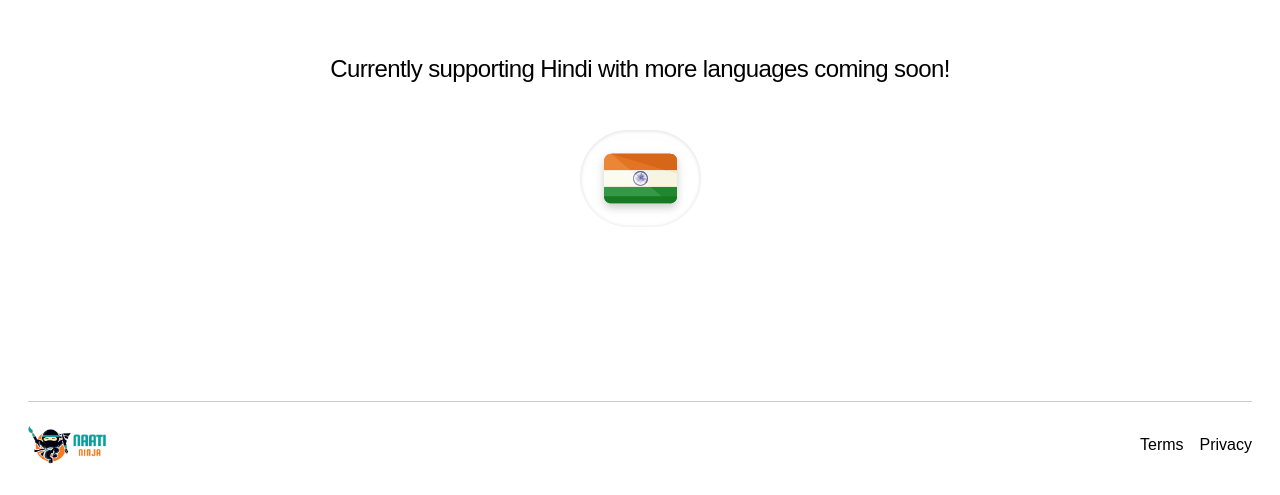
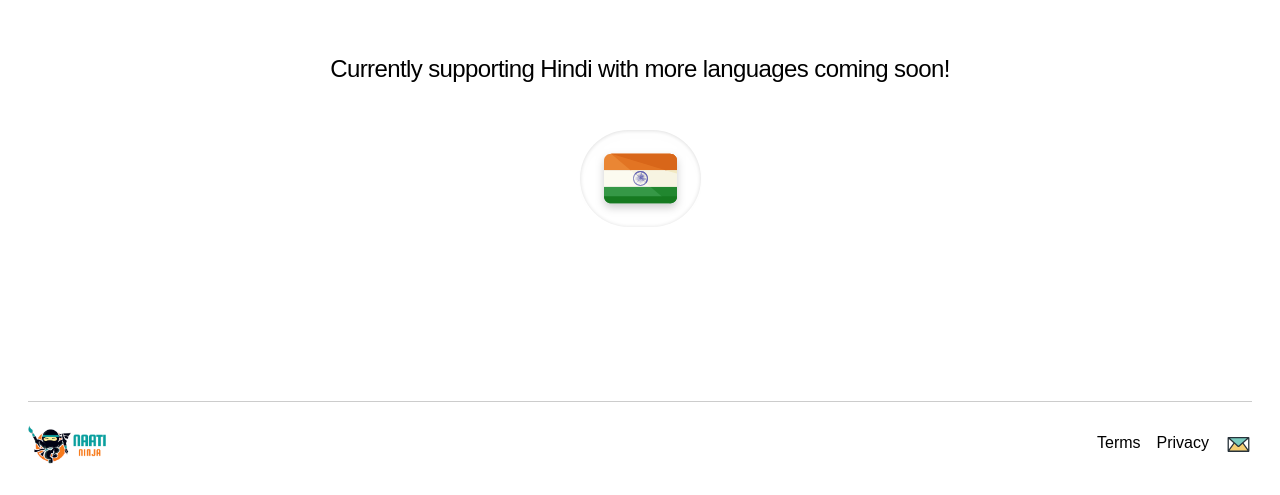
Before and after one commit to naatiai/naati-ninja, a Next.js app: page / in a window 1280 px wide. Shown: the part 3514-4009 px from the top of the page. Built offline with nearby package versions, Linux system fonts and the light colour scheme; no server answers; a web font is replaced by a local one.

Commit message:
just a contact link

```diff
--- a/components/home/Footer.tsx
+++ b/components/home/Footer.tsx
@@ -1,5 +1,7 @@
 import Logo from '../ui/Logo';
 import Link from 'next/link';
+import Image from 'next/image';
+import Tooltip from '@mui/material/Tooltip';
 
 const Footer = () => {
   return (
@@ -24,18 +26,20 @@ const Footer = () => {
             >
               Privacy
             </Link>
-            {/* <Link
-              href="https://linkedin.com/"
-              className="group"
-              aria-label="Linkedin"
-            >
-              <svg
-                aria-hidden="true"
-                className="h-6 w-6 fill-slate-500 group-hover:fill-slate-700"
+            <Tooltip title="Email Support">
+              <Link
+                href="mailto:support@naatininja.com"
+                className="group"
+                aria-label="Contact Suppoer"
               >
-                <path d="M12 2C6.477 2 2 6.484 2 12.017c0 4.425 2.865 8.18 6.839 9.504.5.092.682-.217.682-.483 0-.237-.008-.868-.013-1.703-2.782.605-3.369-1.343-3.369-1.343-.454-1.158-1.11-1.466-1.11-1.466-.908-.62.069-.608.069-.608 1.003.07 1.531 1.032 1.531 1.032.892 1.53 2.341 1.088 2.91.832.092-.647.35-1.088.636-1.338-2.22-.253-4.555-1.113-4.555-4.951 0-1.093.39-1.988 1.029-2.688-.103-.253-.446-1.272.098-2.65 0 0 .84-.27 2.75 1.026A9.564 9.564 0 0 1 12 6.844a9.59 9.59 0 0 1 2.504.337c1.909-1.296 2.747-1.027 2.747-1.027.546 1.379.202 2.398.1 2.651.64.7 1.028 1.595 1.028 2.688 0 3.848-2.339 4.695-4.566 4.943.359.309.678.92.678 1.855 0 1.338-.012 2.419-.012 2.747 0 .268.18.58.688.482A10.02 10.02 0 0 0 22 12.017C22 6.484 17.522 2 12 2Z" />
-              </svg>
-            </Link> */}
+                <Image
+                  src="/mail-logo.svg"
+                  alt="Contact Support"
+                  width={27}
+                  height={27}
+                />
+              </Link>
+            </Tooltip>
           </div>
         </div>
       </div>
```
Also changed, not shown: public/mail-logo.svg (added).
